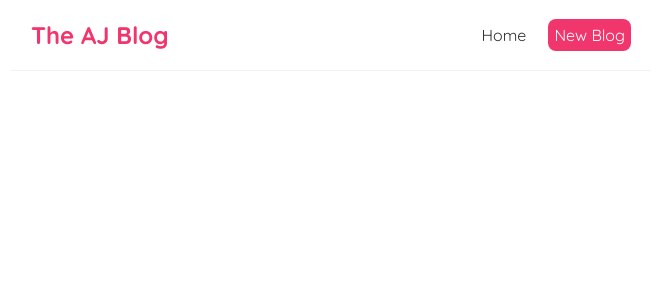
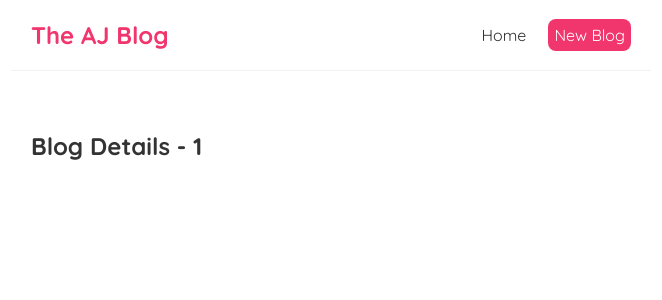
Before and after one commit to adityajinegar/blog-post-react, a React (Create React App) app in the folder aj-blog/: page /blogs/1 in a window 1280 px wide. Shown: the top 300 px of the page, without its empty margins (309-971 px from the left). Built offline with nearby package versions, Linux system fonts and the light colour scheme.

Commit message:
Update App.js

```diff
--- a/aj-blog/src/App.js
+++ b/aj-blog/src/App.js
@@ -1,6 +1,7 @@
 import Navbar from "./components/Navbar";
 import Home from "./components/Home";
 import Create from "./components/Create";
+import BlogDetails from "./components/BlogDetails";
 import { BrowserRouter as Router, Route, Switch } from "react-router-dom";
 
 function App() {
@@ -16,6 +17,9 @@ function App() {
             <Route path="/create">
               <Create></Create>
             </Route>
+            <Route path="/blogs/:id">
+              <BlogDetails></BlogDetails>
+            </Route>
           </Switch>
         </div>
       </div>
```
